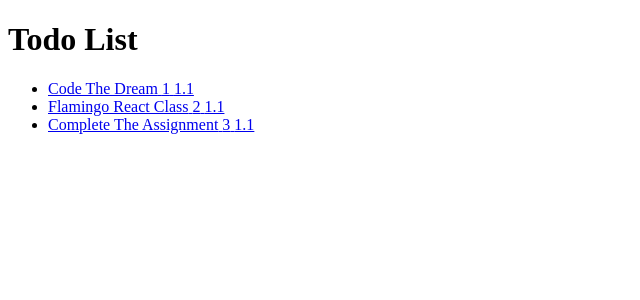
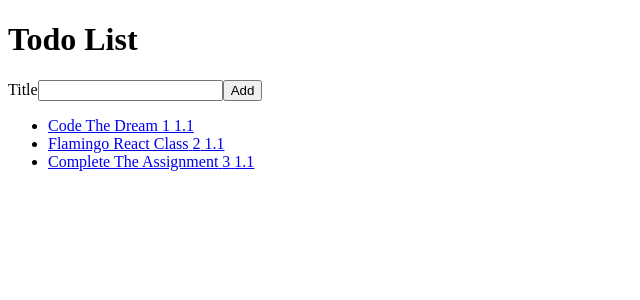
Before and after one commit to AbebeTesso/flamingo-react-todo, a React (Create React App) app: page / in a window 1280 px wide. Shown: the top 300 px of the page, without its empty margins (0-640 px from the left). Built offline with nearby package versions, Linux system fonts and the light colour scheme; the HTML template or start-up script is replaced by a standard one.

Commit message:
lesson1.2added

```diff
--- /dev/null
+++ b/src/AddTodoForm.js
@@ -0,0 +1,13 @@
+import React from 'react'
+
+function AddTodoForm() {
+  return (
+   <form>
+        <label htmlFor="todoTitle">Title</label>
+        <input id="todoTitle"></input>
+        <button>Add</button>
+   </form>
+  )
+}
+
+export default AddTodoForm
--- a/src/App.js
+++ b/src/App.js
@@ -1,32 +1,14 @@
 import React from 'react';
-const todoList = [
-  {title: "Code The Dream",
-  id: 1,
-  lesson: 1.1,
-},
-  {title: "Flamingo React Class",
-  id: 2,
-  lesson: 1.1,
-},
-  {title: "Complete The Assignment",
-  id: 3,
-  lesson: 1.1,
-},
-];
+
+import AddTodoForm from './AddTodoForm';
+import TodoList from './TodoList';
+
 function App() {
   return (
     <div>
       <h1>Todo List</h1>
-      <ul>
-        {todoList.map(function(item){
-          return <li key={item.id}>
-                  <a href={item.id}> {item.title}
-                  <span> {item.id} </span>
-                  <span> {item.lesson} </span>
-                  </a>
-                </li>
-        })}
-      </ul>
+      <AddTodoForm />
+      <TodoList />
     </div>
   );
 }
--- /dev/null
+++ b/src/TodoList.js
@@ -0,0 +1,33 @@
+import React from 'react'
+
+const todoList = [
+  {title: "Code The Dream",
+  id: 1,
+  lesson: 1.1,
+},
+  {title: "Flamingo React Class",
+  id: 2,
+  lesson: 1.1,
+},
+  {title: "Complete The Assignment",
+  id: 3,
+  lesson: 1.1,
+},
+];
+
+function TodoList() {
+  return (
+    <ul>
+        {todoList.map(function(item){
+          return <li key={item.id}>
+                    <a href={item.id}> {item.title}
+                    <span> {item.id} </span>
+                    <span> {item.lesson} </span>
+                    </a>
+                </li>
+        })}
+      </ul>
+  )
+}
+
+export default TodoList
```
